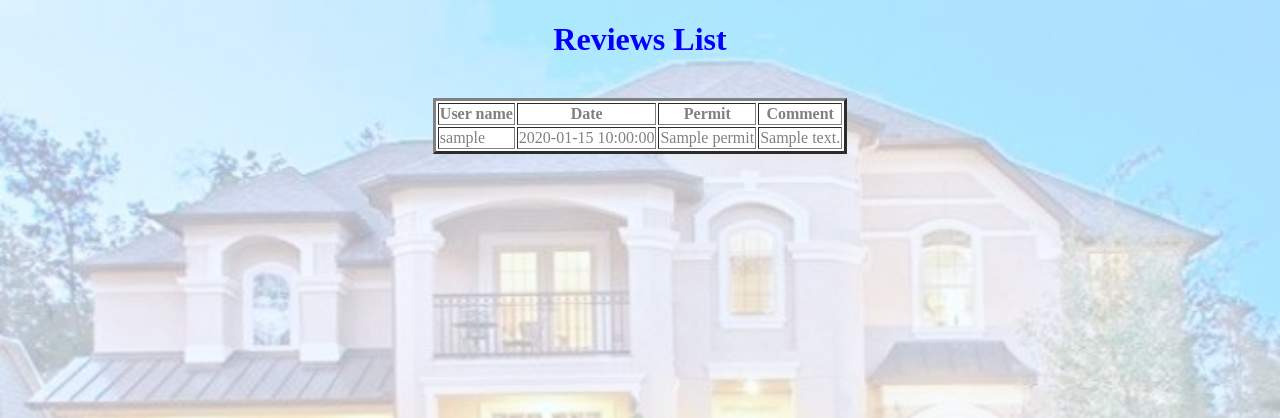
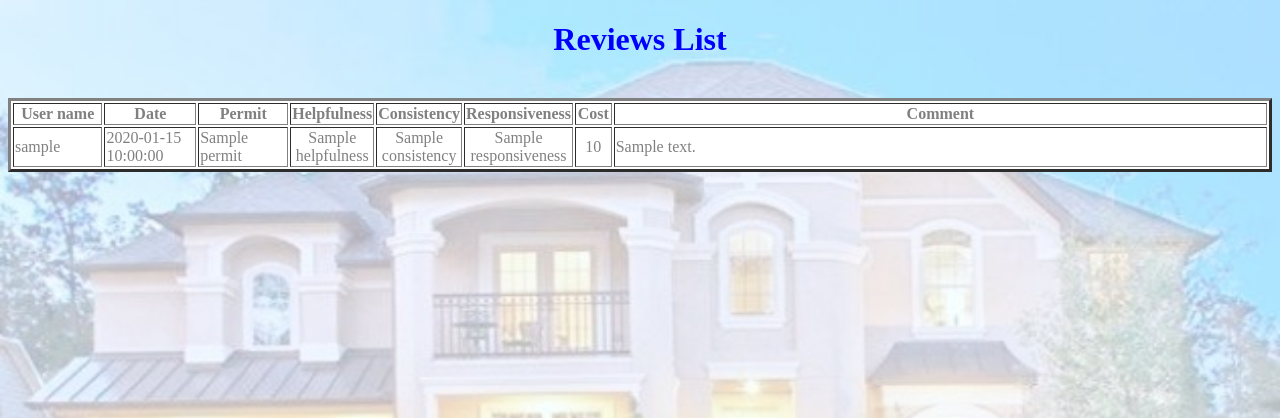
Before and after one commit to patnicolas/RatePermitOfficial, a FastAPI app: template templates/reviews.html in a window 1280 px wide. Shown: the top 418 px of the page. Run offline with FastAPI, Linux system fonts and the light colour scheme; the template is opened without the code that fills it: most values are stand-ins (such as "Sample title", 1, 10 or a date in 2020); parts of the project's set-up code (start-up, migrations or seed data) failed here and were passed over.

Commit message:
Alter reviews table schema

```diff
--- a/src/db/review.py
+++ b/src/db/review.py
@@ -16,5 +16,8 @@ class Review(Base):
     user_name = Column(String, index=True, nullable=False)
     permit = Column(String, nullable=True)
     comment = Column(String, nullable=False)
-    kpi_id = Column(Integer, ForeignKey('kpis.id'))
+    helpfulness = Column(Integer, nullable=False)
+    consistency = Column(Integer, nullable=False)
+    responsiveness = Column(Integer, nullable=False)
+    cost = Column(Integer, nullable=False)
     permit_official_id = Column(Integer, ForeignKey('permit_officials.id'))
--- a/src/db/user.py
+++ b/src/db/user.py
@@ -15,5 +15,5 @@ class User(Base):
     last_name = Column(String, index=True, nullable=False)
     created = Column(Date, index=True, nullable=False)
     role_id = Column(Integer, ForeignKey('roles.id'))
-    is_anonymous = Column(Integer)
+    is_anonymous = Column(String, nullable=False)
     credential = Column('password', LargeBinary, nullable=False)        # Needs to be encrypted
--- a/src/main.py
+++ b/src/main.py
@@ -1,8 +1,14 @@
+__author__ = "Patrick Nicolas"
+__copyright__ = "Copyright 2024. All rights reserved."
+
 from src.web.api import app
 from src.web.configparams import configuration_parameters
 
 
 if __name__ == '__main__':
     import uvicorn
+
     port_num = int(configuration_parameters['port'])
+    host = configuration_parameters['host']
+    log_level = configuration_parameters['log_level']
     uvicorn.run(app, host='0.0.0.0', port=port_num, log_level="debug")
--- a/src/web/api.py
+++ b/src/web/api.py
@@ -70,8 +70,6 @@ async def post_review(review_data: ReviewData) -> templates.TemplateResponse:
         logging.error(f'Post review failed {str(e)}')
         return HTMLResponse(content='Failed', status_code=500)
 
-
-
 """ -------------------  GET methods --------------------------- """
 
 @app.get(f"/{review_input_id}", response_class=HTMLResponse)
@@ -86,7 +84,7 @@ async def query_permit_officials(request: Request) -> templates.TemplateResponse
     """
     Query the current list of permit officials for debugging purpose
     :param request: Web HTTP request
-    :type request: Request
+    :type request: class Request
     :return: HTML response using Jinja2 template
     :rtype: TemplateResponse
     """
@@ -110,7 +108,7 @@ async def query_users(request: Request) -> templates.TemplateResponse:
     """
     Query the current list of users for debugging purpose
     :param request: Web HTTP request
-    :type request: Request
+    :type request: class Request
     :return: HTML response using Jinja2 template
     :rtype: TemplateResponse
     """
@@ -134,7 +132,7 @@ async def query_reviews(request: Request) -> templates.TemplateResponse:
     """
     Query the current list of reviews for debugging purpose
     :param request: Web HTTP request
-    :type request: Request
+    :type request: class Request
     :return: HTML response using Jinja2 template
     :rtype: TemplateResponse
     """
--- a/src/web/config.csv
+++ b/src/web/config.csv
@@ -1,7 +1,8 @@
 port,8089
+host,localhost
+log_level,debug
 web_path,src/web
 is_test,False
 admin,pat_nicolas
 password,Yge_1908
-host,localhost
 db_name,test_rating
--- a/src/web/reviewdata.py
+++ b/src/web/reviewdata.py
@@ -1,6 +1,4 @@
-
-
-_author__ = "Patrick Nicolas"
+__author__ = "Patrick Nicolas"
 __copyright__ = "Copyright 2024. All rights reserved."
 
 from pydantic import BaseModel
--- a/templates/reviews.html
+++ b/templates/reviews.html
@@ -11,16 +11,24 @@
     <br><center>
 <table border="3" style="font-size: 16px; color:grey; background-color: white;">
   <tr>
-    <th>User name</th>
-    <th>Date</th>
-    <th>Permit</th>
-    <th>Comment</th>
+    <th style="width: 8%">User name</th>
+    <th style="width: 8%">Date</th>
+    <th style="width: 8%">Permit</th>
+    <th style="width: 3%">Helpfulness</th>
+    <th style="width: 3%">Consistency</th>
+    <th style="width: 3%">Responsiveness</th>
+    <th style="width: 3%">Cost</th>
+    <th style="width: 64%">Comment</th>
   </tr>
   {% for review in reviews %}
   <tr>
       <td>{{ review.user_name }}</td>
       <td>{{ review.date }}</td>
       <td>{{ review.permit }}</td>
+      <td style="text-align: center;">{{ review.helpfulness }}</td>
+      <td style="text-align: center;">{{ review.consistency }}</td>
+      <td style="text-align: center;">{{ review.responsiveness }}</td>
+      <td style="text-align: center;">{{ review.cost }}</td>
       <td>{{ review.comment }}</td>
   </tr>
   {% endfor %}
```
Also changed, not shown: src/web/configparams.py (+4 -3 lines), templates/users.html (+5 -5 lines), test/db/test_review.py (+5 -12 lines), test/db/test_user.py (+19 -4 lines), README.md, 1 other file.
